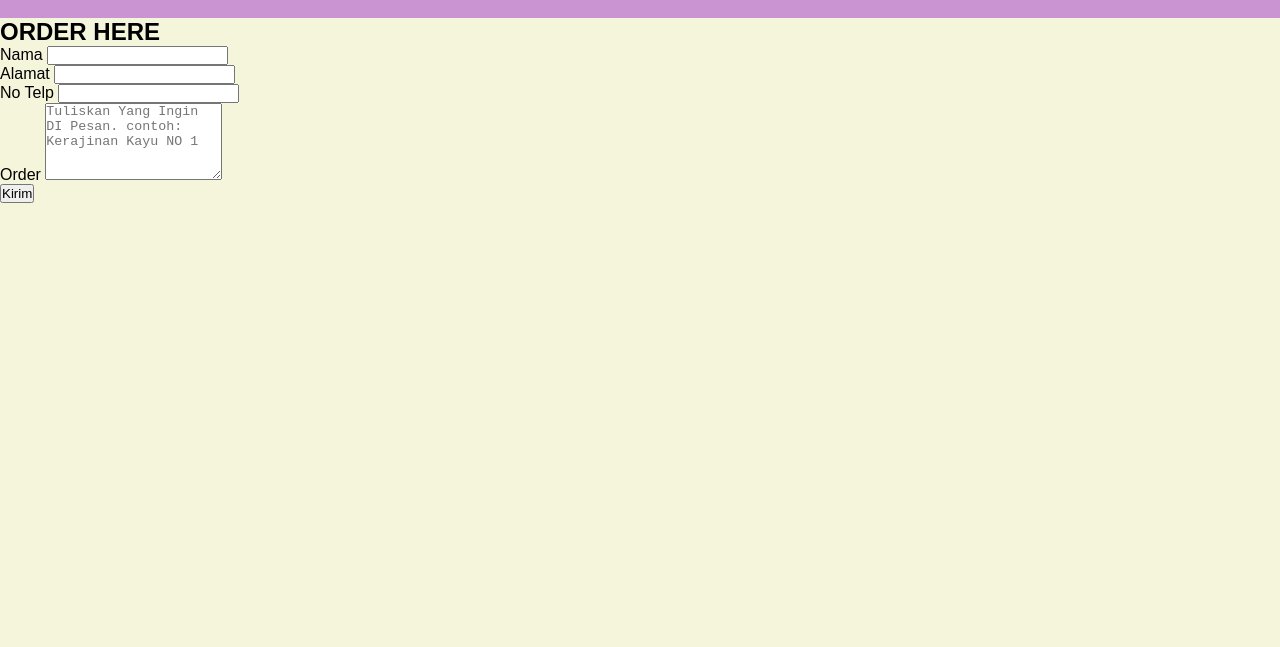
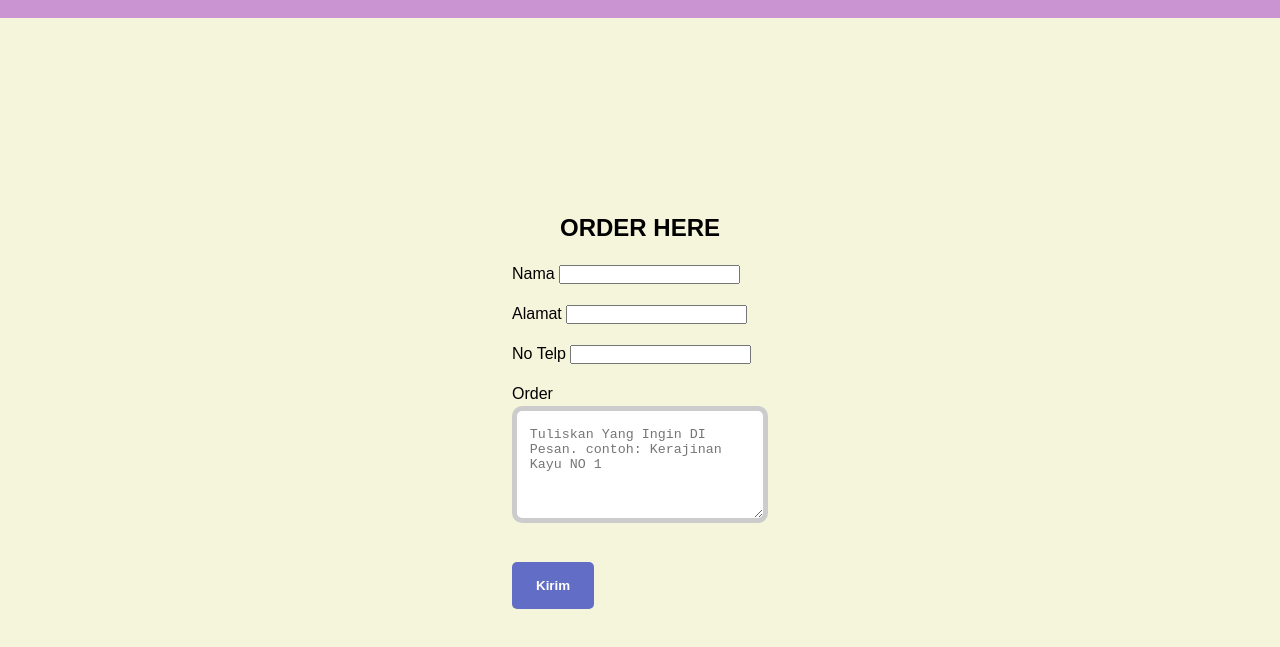
Before and after one commit to Rioadityapratama/UTS-Pemrograman-Webs, a plain HTML site: page Pembelian.html in a window 1280 px wide. Shown: the part 107-754 px from the top of the page. Drawn offline with Linux system fonts and the light colour scheme.

Commit message:
menstyle class kontak

```diff
--- a/style.css
+++ b/style.css
@@ -139,3 +139,53 @@ footer {
   color: #626ec5;
   text-align: center;
 }
+.kontak {
+  margin: 0;
+  line-height: 1.5;
+  display: flex;
+  height: 100vh;
+  flex-direction: column;
+  align-items: center;
+  justify-content: center;
+  padding: 2rem;
+  box-sizing: border-box;
+  font-size: 1rem;
+}
+
+.form-box {
+  background-color: #f9f9f9;
+  padding: 2rem;
+  border-radius: 20px;
+}
+
+.form-group {
+  display: block;
+  margin: 1rem 0;
+}
+
+.form-group textarea {
+  width: 100%;
+  padding: 1rem 0.8rem;
+  border: 5px solid #ccc;
+  border-radius: 10px;
+}
+
+.submit {
+  background: #626ec5;
+  color: #fff;
+  font-weight: bold;
+  margin-top: 1rem;
+  padding: 1rem 1.5rem;
+  border: none;
+  border-radius: 5px;
+  cursor: pointer;
+}
+
+.submit:hover {
+  background: white;
+  color: #000;
+}
+.kontak h2 {
+  text-align: center;
+  text-size-adjust: 20%;
+}
```
